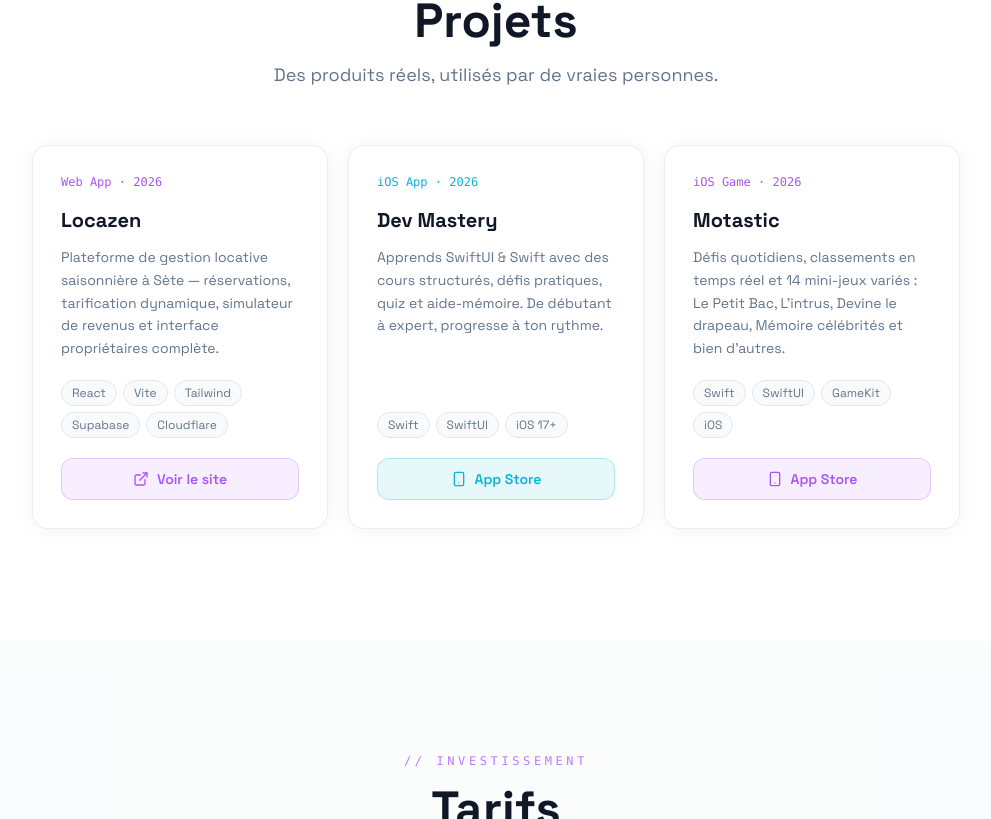
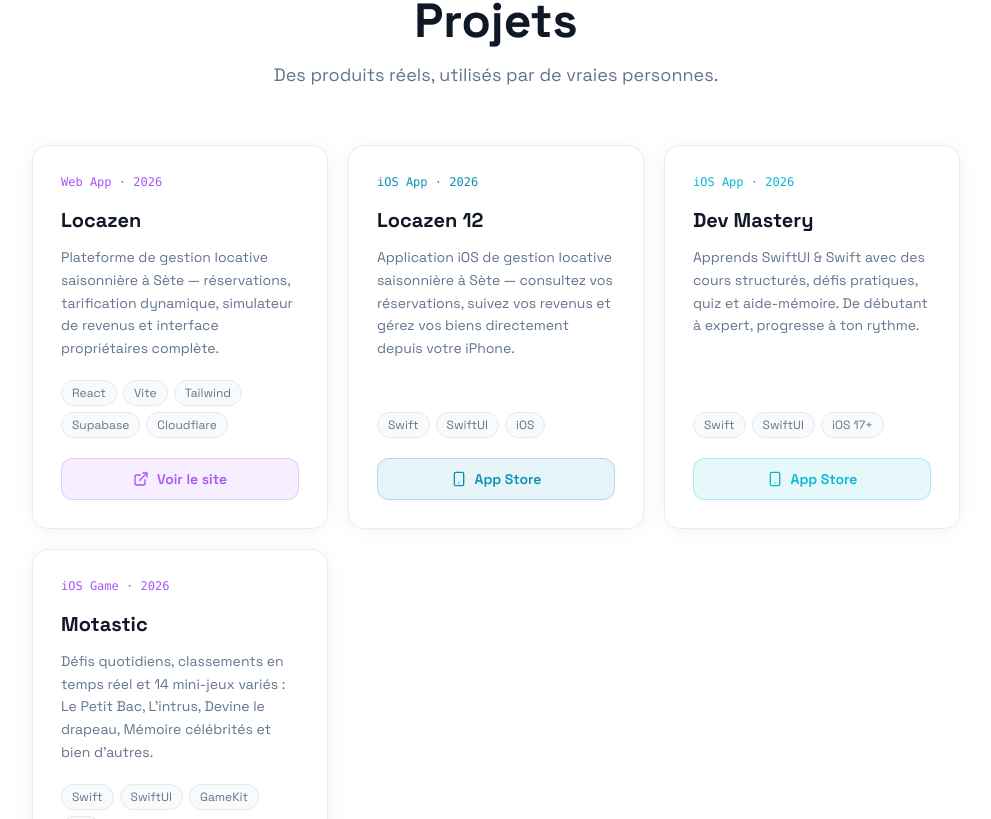
Before and after one commit to soz-dev/soz-dev.github.io, a React (Vite) app: page / in a window 1280 px wide. Shown: the part 4161-4980 px from the top of the page, without its empty margins (144-1135 px from the left). Built offline with nearby package versions, Linux system fonts and the light colour scheme.

Commit message:
Add Locazen 12 iOS app, smaller phrase section, fix Dev Mastery

```diff
--- a/src/components/PhrasesMarquee.jsx
+++ b/src/components/PhrasesMarquee.jsx
@@ -24,19 +24,17 @@ export default function PhrasesMarquee() {
       </div>
 
       <div className="relative z-10 text-center px-8">
-        <div className="flex items-center justify-center gap-4">
-          <span className="font-mono text-purple-500 text-3xl md:text-5xl select-none">//</span>
-
-          <div style={{ overflow: 'hidden', height: 'clamp(2.5rem, 7vw, 5rem)', display: 'flex', alignItems: 'center' }}>
+        <div className="flex items-center justify-center">
+          <div style={{ overflow: 'hidden', height: 'clamp(1.8rem, 4vw, 2.8rem)', display: 'flex', alignItems: 'center' }}>
             <AnimatePresence mode="wait">
               <motion.p
                 key={index}
-                initial={{ y: 40, opacity: 0 }}
+                initial={{ y: 30, opacity: 0 }}
                 animate={{ y: 0, opacity: 1 }}
-                exit={{ y: -40, opacity: 0 }}
+                exit={{ y: -30, opacity: 0 }}
                 transition={{ duration: 0.4, ease: [0.16, 1, 0.3, 1] }}
-                className="text-gray-900 dark:text-white font-bold"
-                style={{ fontSize: 'clamp(1.5rem, 5vw, 3.5rem)', lineHeight: 1.1, whiteSpace: 'nowrap' }}
+                className="text-gray-800 dark:text-slate-200 font-semibold text-center"
+                style={{ fontSize: 'clamp(1.1rem, 3vw, 2rem)', lineHeight: 1.1, whiteSpace: 'nowrap' }}
               >
                 {phrases[index]}
               </motion.p>
--- a/src/components/Projects.jsx
+++ b/src/components/Projects.jsx
@@ -14,6 +14,19 @@ const projects = [
     link: 'https://locazen7.fr',
     linkLabel: 'Voir le site',
     appStore: false,
+  },
+  {
+    id: 4,
+    category: 'iOS App',
+    year: '2026',
+    title: 'Locazen 12',
+    description:
+      'Application iOS de gestion locative saisonnière à Sète — consultez vos réservations, suivez vos revenus et gérez vos biens directement depuis votre iPhone.',
+    tech: ['Swift', 'SwiftUI', 'iOS'],
+    accentColor: '#0891b2',
+    link: 'https://apps.apple.com/fr/app/locazen-12/id6446256021',
+    linkLabel: 'App Store',
+    appStore: true,
   },
   {
     id: 2,
```
